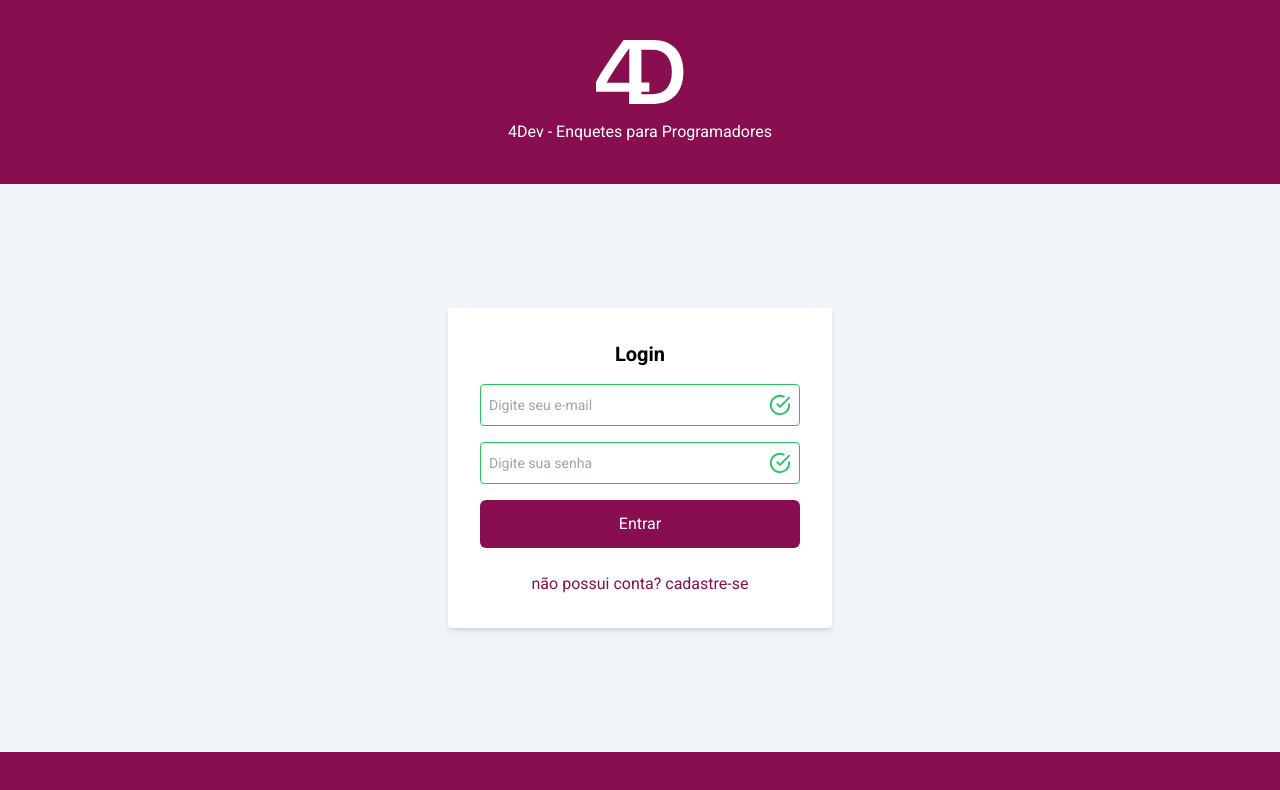
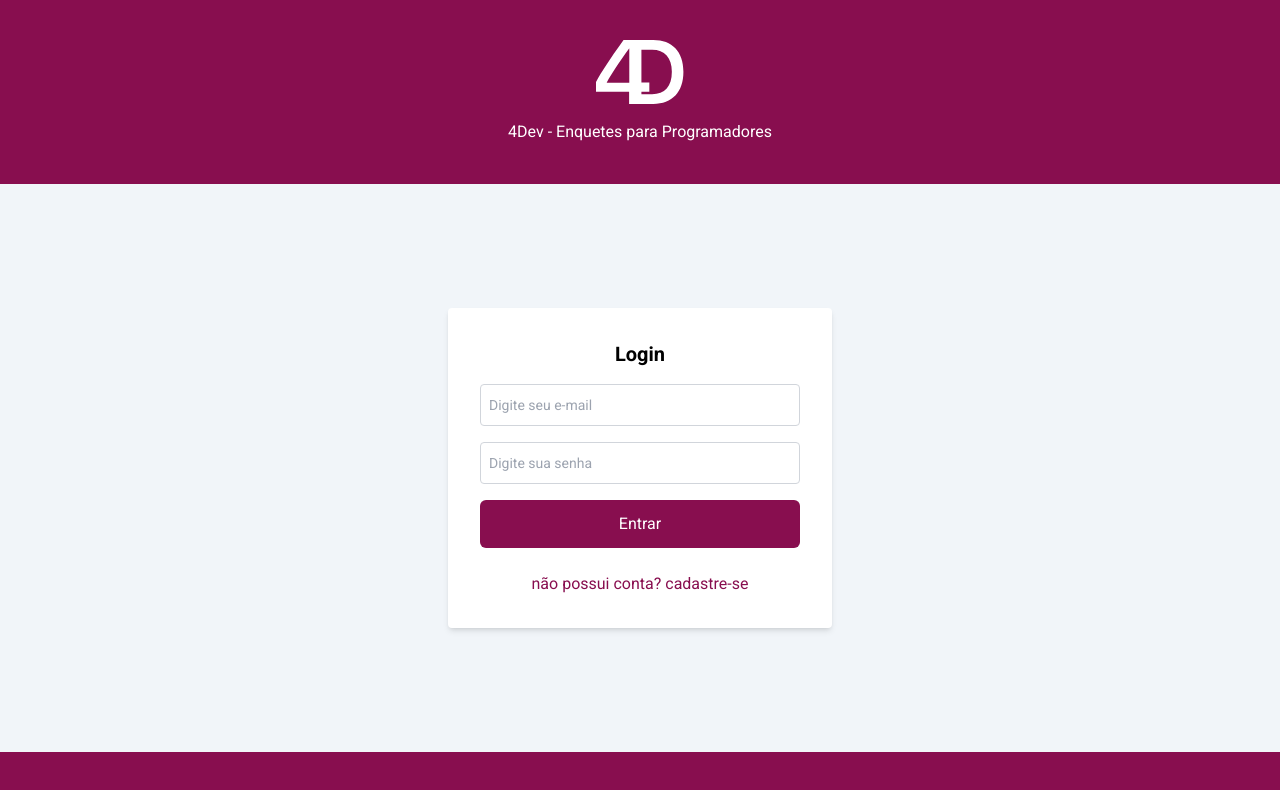
Before and after one commit to Gustavo-Gava/react-clean-code, a React app: page /login in a window 1280 px wide. Shown: the top 790 px of the page. Built offline with nearby package versions, Linux system fonts and the light colour scheme.

Commit message:
refactor: add status property to Input component

```diff
--- a/src/presentation/components/ui/Input/index.tsx
+++ b/src/presentation/components/ui/Input/index.tsx
@@ -5,33 +5,53 @@ import { FiCheckCircle, FiXCircle } from 'react-icons/fi'
 
 interface InputProps extends React.InputHTMLAttributes<HTMLInputElement> {
   containerProps?: React.HTMLAttributes<HTMLDivElement>
+  status?: 'error' | 'success' | 'untouched'
 }
 
-const isValid = true
-const error = false
-
 export const Input = forwardRef<HTMLInputElement, InputProps>(
-  ({ containerProps, className, ...rest }, ref) => {
-    const border = isValid ? 'border-green-500' : 'border-primary-light'
+  ({ containerProps, className, status = 'untouched', type, ...rest }, ref) => {
+    const borderColor =
+      status === 'success'
+        ? 'border-green-500'
+        : status === 'error'
+        ? 'border-primary-light'
+        : 'border-gray-300'
 
     return (
       <div
         className={twMerge(
-          `group flex w-full items-center justify-between rounded border-[1px] p-2 outline-double outline-0 outline-primary [&:has(input:focus)]:outline-1 ${border}`,
+          `group flex w-full items-center justify-between rounded border-[1px] p-2 outline-double outline-0 outline-primary [&:has(input:focus)]:outline-1 ${borderColor}`,
           className
         )}
+        role='input-wrapper'
         {...containerProps}
       >
         <input
-          type='password'
           className='flex flex-1 rounded text-base outline-none placeholder:text-sm'
+          aria-label={type}
+          type={type}
           ref={ref}
           {...rest}
         />
 
-        {isValid && <FiCheckCircle className='text-green-500' size={22} />}
+        {status === 'success' && (
+          <FiCheckCircle
+            role='status'
+            className='text-green-500'
+            size={22}
+            aria-label='success-icon'
+          />
+        )}
 
-        {error && <FiXCircle className='text-red-500' size={22} />}
+        {status === 'error' && (
+          <FiXCircle
+            role='status'
+            title='error-icon'
+            aria-label='error-icon'
+            className='text-red-500'
+            size={22}
+          />
+        )}
       </div>
     )
   }
```
